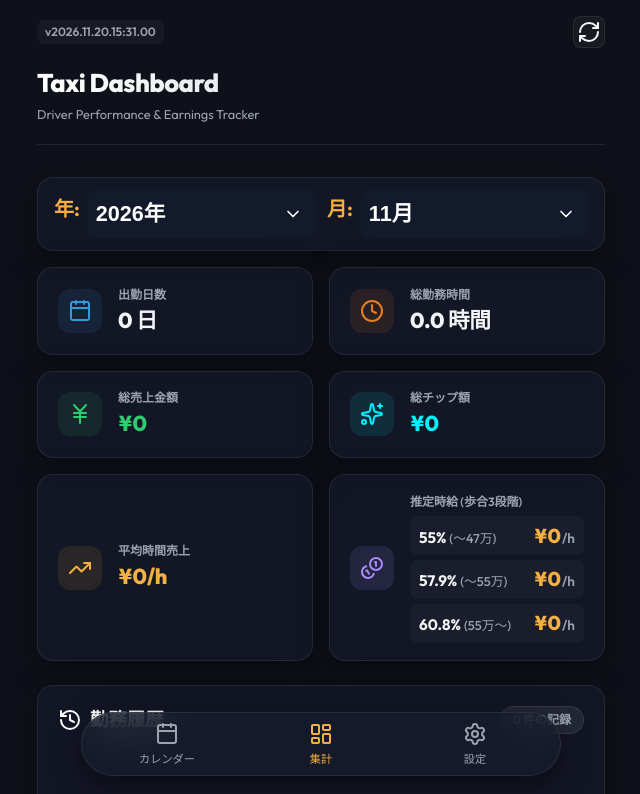
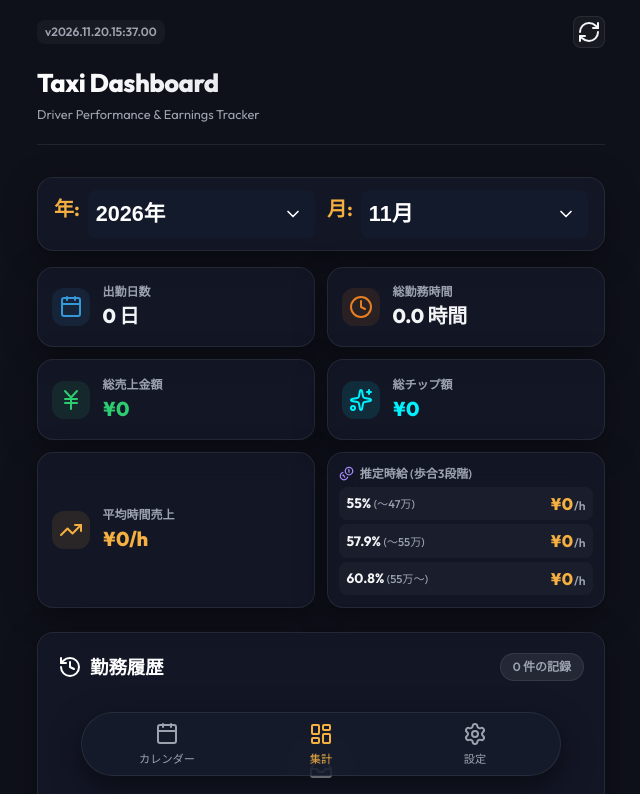
Before and after one commit to takahi-g/taxi-driver-dashboard, a plain HTML site: page index.html in a window 1280 px wide. Both pictures are taken after a click on the button "集計". Shown: the top 794 px of the page, without its empty margins (319-959 px from the left). Drawn offline with nearby package versions, Linux system fonts and the light colour scheme.

Commit message:
FIX: Prevent wage card overflow by removing side icon box, fixing 2-col grid with minmax(0,1fr), and preventing line wrap on hours. Bump version to v2026.11.20.15:37.00

```diff
--- a/index.html
+++ b/index.html
@@ -21,13 +21,13 @@
   <script src="https://cdn.jsdelivr.net/npm/lucide@0.321.0/dist/umd/lucide.min.js"></script>
 
   <!-- スタイルシートの読み込み (キャッシュ対策用パラメータ付与) -->
-  <link rel="stylesheet" href="style.css?v=2026.11.20.15:31.00">
+  <link rel="stylesheet" href="style.css?v=2026.11.20.15:37.00">
 </head>
 <body>
   <div class="app-container">
     <!-- トップバー (バージョン & 更新ボタン) -->
     <div class="top-bar">
-      <span class="version-badge">v2026.11.20.15:31.00</span>
+      <span class="version-badge">v2026.11.20.15:37.00</span>
       <button id="refresh-btn" class="btn-icon" title="ページを更新"><i data-lucide="refresh-cw"></i></button>
     </div>
 
@@ -158,9 +158,10 @@
             </div>
           </div>
           <div class="summary-card text-info" id="card-wage">
-            <div class="card-icon"><i data-lucide="coins"></i></div>
             <div class="card-data" style="width: 100%;">
-              <span class="card-label">推定時給 (歩合3段階)</span>
+              <span class="card-label" style="display: flex; align-items: center; gap: 0.35rem; margin-bottom: 0.25rem;">
+                <i data-lucide="coins" style="width: 15px; height: 15px; color: #a78bfa;"></i> 推定時給 (歩合3段階)
+              </span>
               <div class="wage-tiers-list">
                 <div class="wage-tier-row">
                   <span class="wage-tier-label">55% <small>(〜47万)</small></span>
@@ -338,6 +339,6 @@
   </div>
 
   <!-- アプリケーションコードの読み込み (キャッシュ対策用パラメータ付与) -->
-  <script src="app.js?v=2026.11.20.15:31.00"></script>
+  <script src="app.js?v=2026.11.20.15:37.00"></script>
 </body>
 </html>
--- a/style.css
+++ b/style.css
@@ -49,6 +49,7 @@ body {
   min-height: 100vh;
   line-height: 1.5;
   -webkit-font-smoothing: antialiased;
+  overflow-x: hidden;
 }
 
 /* アプリコンテナ */
@@ -364,8 +365,8 @@ body {
 
 .summary-section {
   display: grid;
-  grid-template-columns: repeat(auto-fit, minmax(180px, 1fr));
-  gap: 1rem;
+  grid-template-columns: repeat(2, minmax(0, 1fr));
+  gap: 0.75rem;
   margin-bottom: 1.5rem;
 }
 
@@ -376,11 +377,13 @@ body {
   border: 1px solid var(--border-color);
   border-radius: var(--radius-lg);
   box-shadow: var(--glass-shadow);
-  padding: 1.1rem 1.25rem;
+  padding: 0.95rem 0.9rem;
   display: flex;
   align-items: center;
-  gap: 1rem;
+  gap: 0.75rem;
   transition: var(--transition-smooth);
+  min-width: 0;
+  overflow: hidden;
 }
 
 .summary-card:hover {
@@ -389,36 +392,41 @@ body {
 }
 
 .card-icon {
-  width: 44px;
-  height: 44px;
+  width: 38px;
+  height: 38px;
   border-radius: var(--radius-md);
   background-color: rgba(255, 255, 255, 0.04);
   display: flex;
   align-items: center;
   justify-content: center;
   color: var(--text-muted);
+  flex-shrink: 0;
 }
 
 .card-icon i {
-  width: 20px;
-  height: 20px;
+  width: 18px;
+  height: 18px;
 }
 
 .card-data {
   display: flex;
   flex-direction: column;
+  min-width: 0;
+  flex: 1;
 }
 
 .card-label {
   font-size: 0.75rem;
   font-weight: 600;
   color: var(--text-muted);
+  white-space: nowrap;
 }
 
 .card-value {
-  font-size: 1.35rem;
+  font-size: 1.25rem;
   font-weight: 800;
   letter-spacing: -0.01em;
+  white-space: nowrap;
 }
 
 /* サマリーカードの個別彩色 */
@@ -430,23 +438,22 @@ body {
 #card-tips .card-value { color: var(--color-accent); }
 #card-hourly .card-icon { color: var(--color-primary); background-color: rgba(245, 176, 65, 0.1); }
 #card-hourly .card-value { color: var(--color-primary); }
-#card-wage .card-icon { color: #a78bfa; background-color: rgba(167, 139, 250, 0.12); flex-shrink: 0; }
+#card-wage { padding: 0.75rem 0.7rem; }
 
 /* 3段階推定時給リスト */
 .wage-tiers-list {
   display: flex;
   flex-direction: column;
-  gap: 0.35rem;
-  margin-top: 0.35rem;
+  gap: 0.25rem;
   width: 100%;
 }
 
 .wage-tier-row {
   display: flex;
   justify-content: space-between;
-  align-items: baseline;
-  gap: 0.5rem;
-  padding: 0.2rem 0.5rem;
+  align-items: center;
+  gap: 0.25rem;
+  padding: 0.2rem 0.4rem;
   border-radius: var(--radius-sm);
   background-color: rgba(255, 255, 255, 0.03);
   border: 1px solid transparent;
@@ -459,27 +466,27 @@ body {
 }
 
 .wage-tier-label {
-  font-size: 0.95rem;
+  font-size: 0.85rem;
   font-weight: 700;
   color: var(--text-main);
   white-space: nowrap;
 }
 
 .wage-tier-label small {
-  font-size: 0.8rem;
+  font-size: 0.7rem;
   font-weight: 500;
   color: var(--text-muted);
 }
 
 .wage-tier-val {
-  font-size: 1.25rem;
+  font-size: 1.05rem;
   font-weight: 800;
   color: var(--color-primary);
   white-space: nowrap;
 }
 
 .wage-tier-val .unit {
-  font-size: 0.85rem;
+  font-size: 0.75rem;
   font-weight: 600;
   color: var(--text-muted);
   margin-left: 1px;
```
